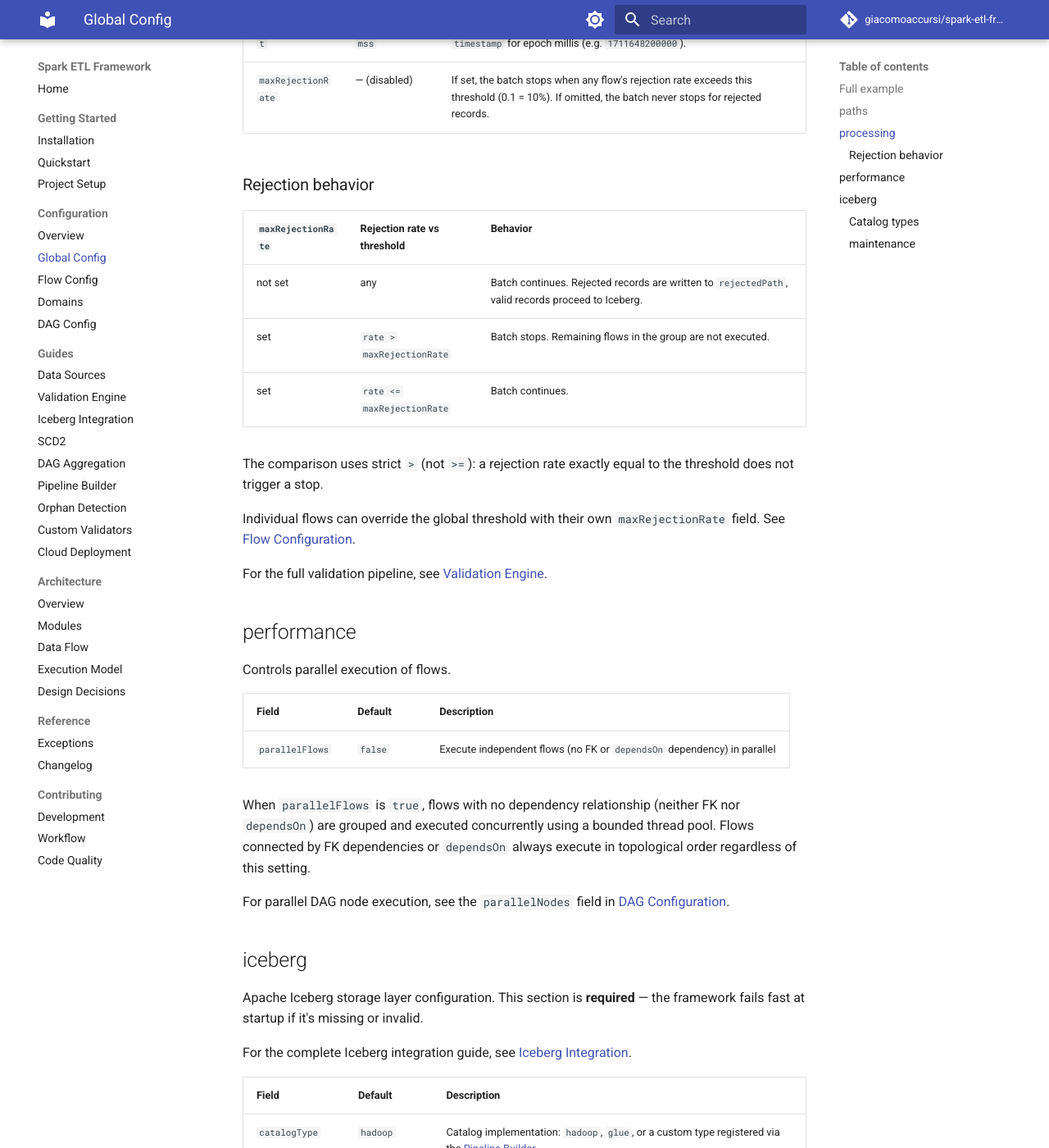
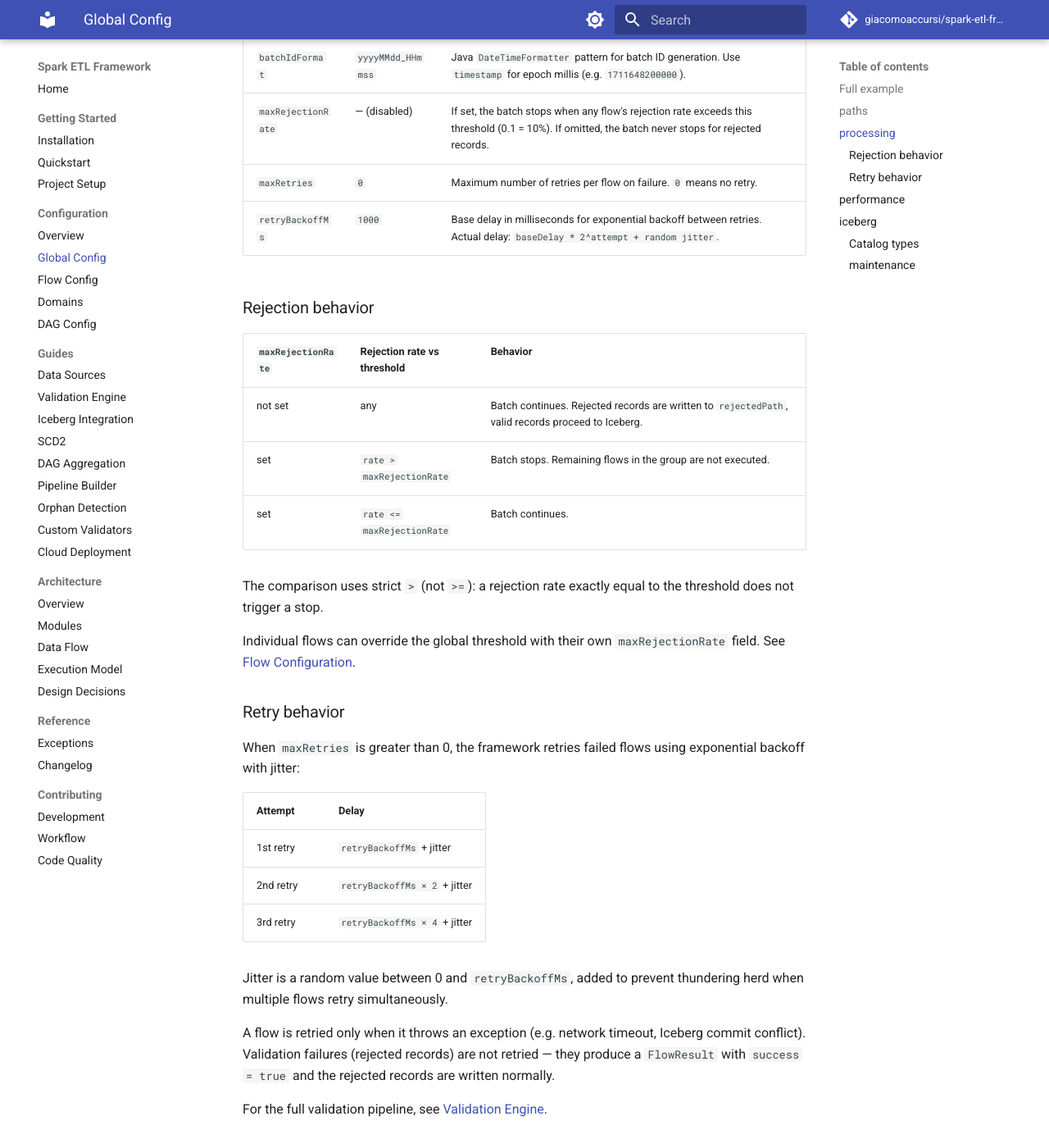
Before and after one commit to giacomoaccursi/Floe, an MkDocs documentation site: the page built from site-docs/configuration/global.md, in a window 1280 px wide and 1400 px high, scrolled down 1645 px. Shown: the whole window at 82% size. Built offline with MkDocs 1.6.1 and Material for MkDocs 9.7.7, drawn with Linux system fonts in a browser that asks for light colours; comment, search, counter and statistics services are not loaded; some of the changed text lies outside the part shown.

Commit message:
docs: add retry configuration to global.md

```diff
--- a/site-docs/configuration/global.md
+++ b/site-docs/configuration/global.md
@@ -61,6 +63,8 @@ Controls batch execution and validation behavior. This entire section is optiona
 |-------|---------|-------------|
 | `batchIdFormat` | `yyyyMMdd_HHmmss` | Java `DateTimeFormatter` pattern for batch ID generation. Use `timestamp` for epoch millis (e.g. `1711648200000`). |
 | `maxRejectionRate` | — (disabled) | If set, the batch stops when any flow's rejection rate exceeds this threshold (0.1 = 10%). If omitted, the batch never stops for rejected records. |
+| `maxRetries` | `0` | Maximum number of retries per flow on failure. `0` means no retry. |
+| `retryBackoffMs` | `1000` | Base delay in milliseconds for exponential backoff between retries. Actual delay: `baseDelay * 2^attempt + random jitter`. |
 
 ### Rejection behavior
 
@@ -73,6 +77,20 @@ Controls batch execution and validation behavior. This entire section is optiona
 The comparison uses strict `>` (not `>=`): a rejection rate exactly equal to the threshold does not trigger a stop.
 
 Individual flows can override the global threshold with their own `maxRejectionRate` field. See [Flow Configuration](../configuration/flows.md).
+
+### Retry behavior
+
+When `maxRetries` is greater than 0, the framework retries failed flows using exponential backoff with jitter:
+
+| Attempt | Delay |
+|---------|-------|
+| 1st retry | `retryBackoffMs` + jitter |
+| 2nd retry | `retryBackoffMs × 2` + jitter |
+| 3rd retry | `retryBackoffMs × 4` + jitter |
+
+Jitter is a random value between 0 and `retryBackoffMs`, added to prevent thundering herd when multiple flows retry simultaneously.
+
+A flow is retried only when it throws an exception (e.g. network timeout, Iceberg commit conflict). Validation failures (rejected records) are not retried — they produce a `FlowResult` with `success = true` and the rejected records are written normally.
 
 For the full validation pipeline, see [Validation Engine](../guides/validation.md).
 
```
Also changed, not shown: other parts of site-docs/configuration/global.md (+2 -0 lines).
